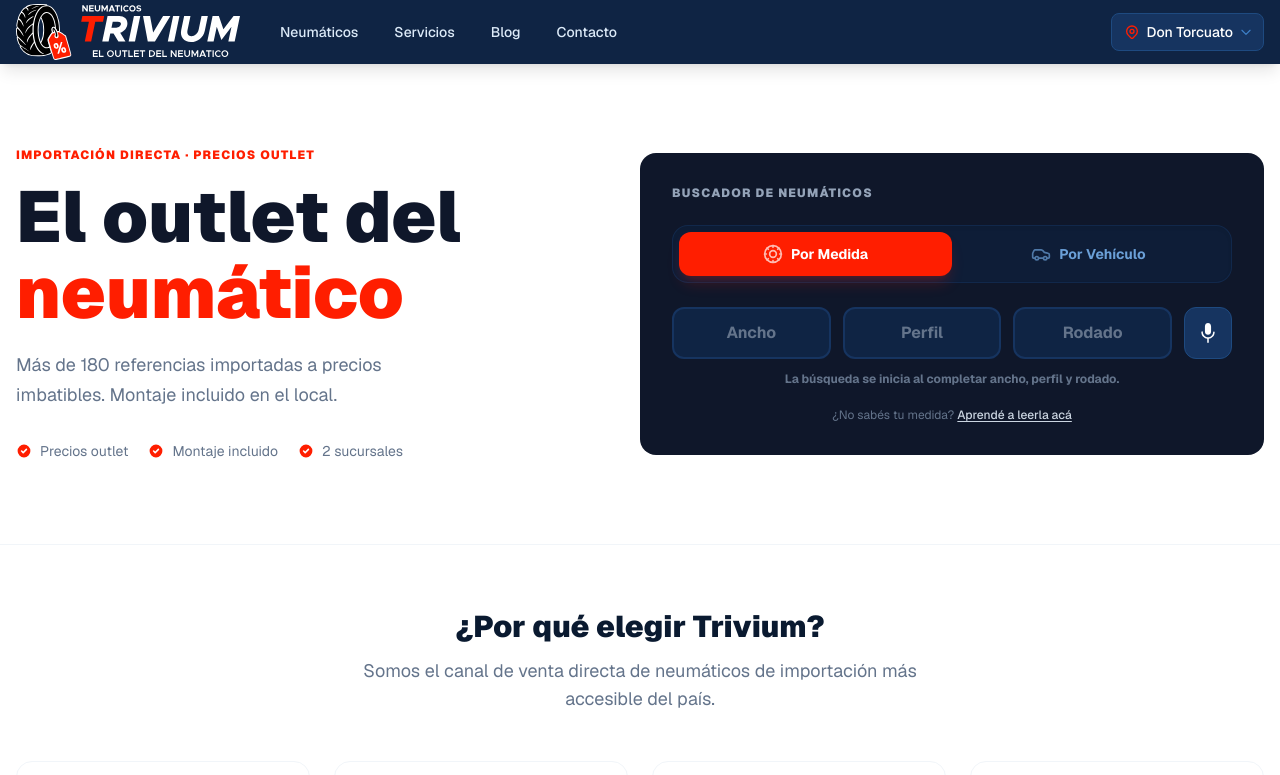
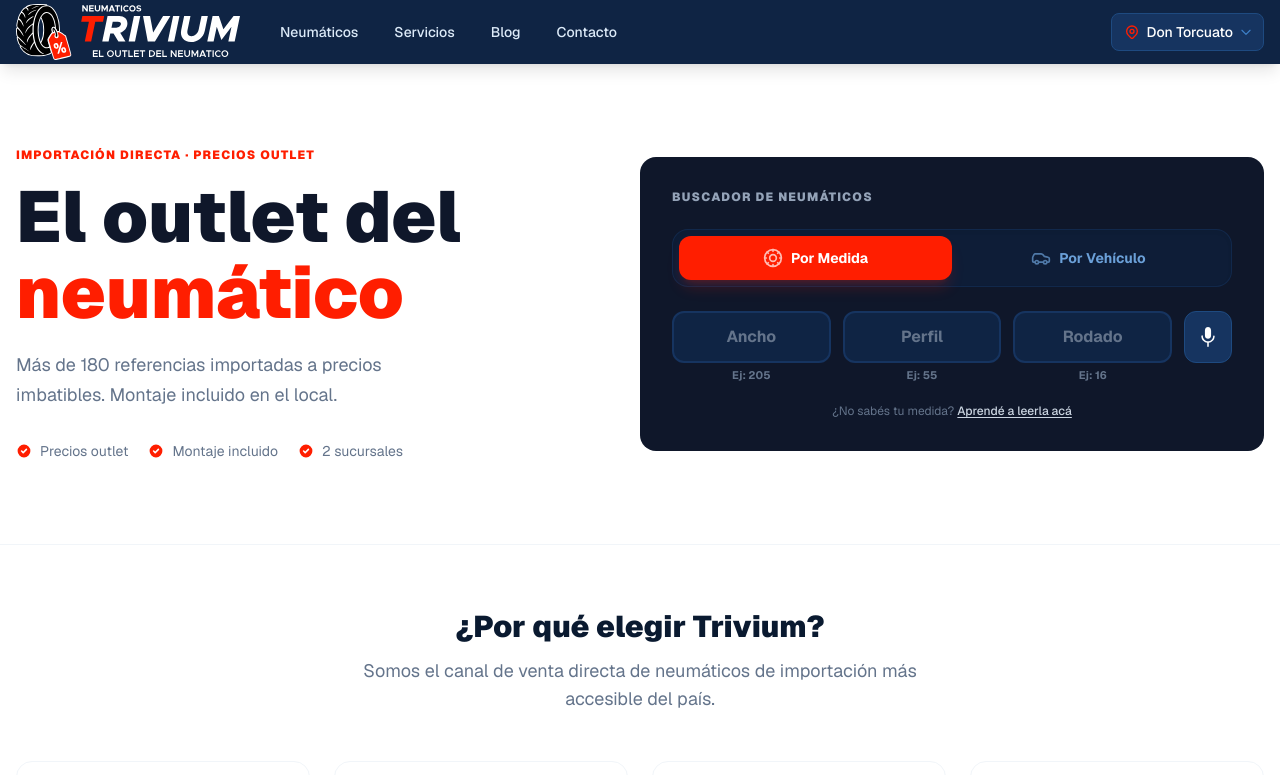
Before and after one commit to AugustinCrochat/neumaticos-trivium, a Next.js app: page / in a window 1280 px wide. Shown: the top 775 px of the page. Built offline with nearby package versions, Linux system fonts and the light colour scheme.

Commit message:
ui: enhance TireSizeSearch component with input selection functionality and example placeholders

```diff
--- a/src/components/ui/TireSizeSearch.tsx
+++ b/src/components/ui/TireSizeSearch.tsx
@@ -236,6 +236,9 @@ export function TireSizeSearch({
       ? "bg-orange-500 text-white border-orange-300 shadow-lg shadow-orange-500/20"
       : "bg-navy-700 text-white border-navy-600 hover:border-orange-500 hover:bg-navy-600"
   }`;
+  const selectInputText = (e: React.SyntheticEvent<HTMLInputElement>) => {
+    e.currentTarget.select();
+  };
 
   function startVoiceForVehicle() {
     const Speech = (window as SpeechRecognitionWindow).SpeechRecognition || (window as SpeechRecognitionWindow).webkitSpeechRecognition;
@@ -385,9 +388,18 @@ export function TireSizeSearch({
       {searchMode === "medida" && (
         <div className="flex flex-col gap-3">
           <div className="grid grid-cols-[minmax(0,1fr)_minmax(0,1fr)_minmax(0,1fr)_auto] gap-2 sm:gap-3">
-            <input ref={widthRef} type="text" inputMode="numeric" pattern="[0-9]*" autoComplete="off" value={width} onChange={(e) => { const v = e.target.value.replace(/[^0-9]/g, '').slice(0,3); setWidth(v); if (v.length >= 3 && profileRef.current) profileRef.current.focus(); }} placeholder="Ancho" aria-label="Ancho del neumático" className={measureInputClass} />
-            <input ref={profileRef} type="text" inputMode="numeric" pattern="[0-9]*" autoComplete="off" value={profile} onChange={(e) => { const v = e.target.value.replace(/[^0-9]/g, '').slice(0,2); setProfile(v); if (v.length >= 2 && rimRef.current) rimRef.current.focus(); }} placeholder="Perfil" aria-label="Perfil del neumático" className={measureInputClass} />
-            <input ref={rimRef} type="text" inputMode="numeric" pattern="[0-9]*" autoComplete="off" value={rim} onChange={(e) => { const v = e.target.value.replace(/[^0-9]/g, '').slice(0,2); setRim(v); }} placeholder="Rodado" aria-label="Rodado del neumático" className={measureInputClass} />
+            <div className="min-w-0">
+              <input ref={widthRef} type="text" inputMode="numeric" pattern="[0-9]*" autoComplete="off" value={width} onFocus={selectInputText} onClick={selectInputText} onChange={(e) => { const v = e.target.value.replace(/[^0-9]/g, '').slice(0,3); setWidth(v); if (v.length >= 3 && profileRef.current) profileRef.current.focus(); }} placeholder="Ancho" aria-label="Ancho del neumático" className={measureInputClass} />
+              <p className="mt-1 text-center text-[11px] font-bold text-slate-500">Ej: 205</p>
+            </div>
+            <div className="min-w-0">
+              <input ref={profileRef} type="text" inputMode="numeric" pattern="[0-9]*" autoComplete="off" value={profile} onFocus={selectInputText} onClick={selectInputText} onChange={(e) => { const v = e.target.value.replace(/[^0-9]/g, '').slice(0,2); setProfile(v); if (v.length >= 2 && rimRef.current) rimRef.current.focus(); }} placeholder="Perfil" aria-label="Perfil del neumático" className={measureInputClass} />
+              <p className="mt-1 text-center text-[11px] font-bold text-slate-500">Ej: 55</p>
+            </div>
+            <div className="min-w-0">
+              <input ref={rimRef} type="text" inputMode="numeric" pattern="[0-9]*" autoComplete="off" value={rim} onFocus={selectInputText} onClick={selectInputText} onChange={(e) => { const v = e.target.value.replace(/[^0-9]/g, '').slice(0,2); setRim(v); }} placeholder="Rodado" aria-label="Rodado del neumático" className={measureInputClass} />
+              <p className="mt-1 text-center text-[11px] font-bold text-slate-500">Ej: 16</p>
+            </div>
             <button type="button" onClick={startVoiceForMeasure} aria-label="Ingresar medida por voz" className={voiceButtonClass}>
               <svg className="w-5 h-5" viewBox="0 0 82.05 122.88" fill="currentColor" xmlns="http://www.w3.org/2000/svg" aria-hidden="true">
                 <path d="M59.89,20.83V52.3c0,27-37.73,27-37.73,0V20.83c0-27.77,37.73-27.77,37.73,0Zm-14.18,76V118.2a4.69,4.69,0,0,1-9.37,0V96.78a40.71,40.71,0,0,1-12.45-3.51A41.63,41.63,0,0,1,12.05,85L12,84.91A41.31,41.31,0,0,1,3.12,71.68,40.73,40.73,0,0,1,0,56a4.67,4.67,0,0,1,8-3.31l.1.1A4.68,4.68,0,0,1,9.37,56a31.27,31.27,0,0,0,2.4,12.06A32,32,0,0,0,29,85.28a31.41,31.41,0,0,0,24.13,0,31.89,31.89,0,0,0,10.29-6.9l.08-.07a32,32,0,0,0,6.82-10.22A31.27,31.27,0,0,0,72.68,56a4.69,4.69,0,0,1,9.37,0,40.65,40.65,0,0,1-3.12,15.65A41.45,41.45,0,0,1,70,85l-.09.08a41.34,41.34,0,0,1-11.75,8.18,40.86,40.86,0,0,1-12.46,3.51Z"/>
@@ -432,7 +444,6 @@ export function TireSizeSearch({
             </div>
           )}
 
-          <p className="text-center text-xs font-bold text-slate-500">La búsqueda se inicia al completar ancho, perfil y rodado.</p>
         </div>
       )}
 
```
